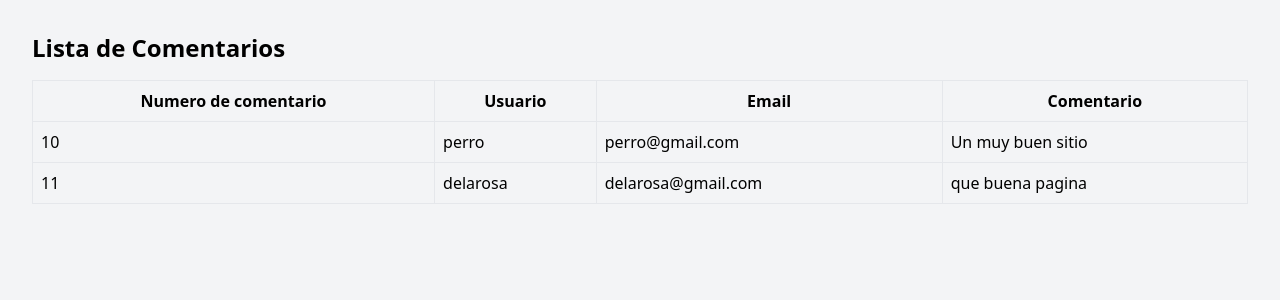
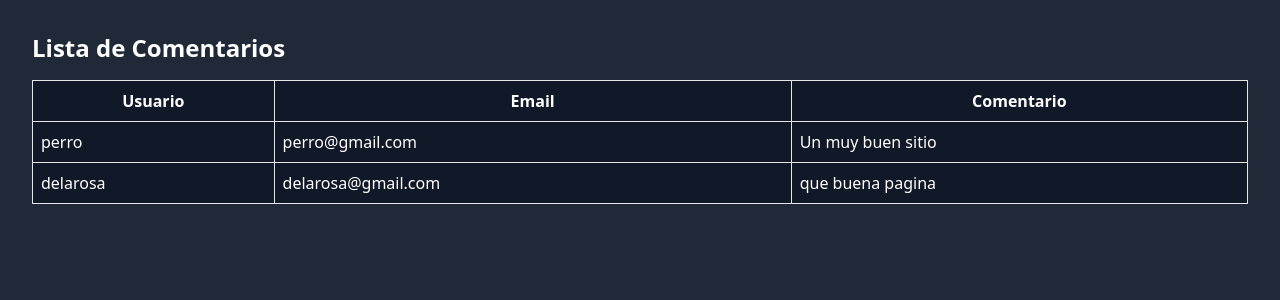
Before and after one commit to santiangofrancozx/rentalsWebsitePy, a Django app: page /showComments/ in a window 1280 px wide. Shown: the top 300 px of the page. Run offline with Django 4.2, Linux system fonts and the light colour scheme; data comes from the database, SQL or seed files in the repository.

Commit message:
Tablas azules sabrosas

```diff
--- a/search/templates/showComments.html
+++ b/search/templates/showComments.html
@@ -7,15 +7,14 @@
     <!-- Agrega el enlace a tu archivo de estilos de Tailwind -->
     <link href="https://cdn.jsdelivr.net/npm/tailwindcss@2.2.19/dist/tailwind.min.css" rel="stylesheet">
 </head>
-<body class="bg-gray-100 p-8">
+<body class="bg-gray-800 text-white p-8">
 
     <h2 class="text-2xl font-bold mb-4">Lista de Comentarios</h2>
 
     <div class="overflow-x-auto">
-        <table class="table-auto w-full border-collapse border">
+        <table class="table-auto w-full border-collapse border bg-gray-900 text-white">
             <thead>
                 <tr>
-                    <th class="border p-2">Numero de comentario</th>
                     <th class="border p-2">Usuario</th>
                     <th class="border p-2">Email</th>
                     <th class="border p-2">Comentario</th>
@@ -25,8 +24,6 @@
             <tbody>
                 {% for comment in comments %}
                 <tr>
-
-                    <td class="border p-2">{{ comment.id }}</td>
                     <td class="border p-2">{{ comment.username}}</td>
                     <td class="border p-2">{{ comment.email }}</td>
                     <td class="border p-2">{{ comment.comment}}</td>
--- a/search/templates/showReservation.html
+++ b/search/templates/showReservation.html
@@ -6,12 +6,12 @@
     <title>Lista de Usuarios</title>
     <link href="https://cdn.jsdelivr.net/npm/tailwindcss@2.2.19/dist/tailwind.min.css" rel="stylesheet">
 </head>
-<body class="bg-gray-100 p-8">
+<body class="bg-gray-800 text-white p-8">
 
     <h2 class="text-2xl font-bold mb-4">Lista de reservas</h2>
 
     <div class="overflow-x-auto">
-        <table class="table-auto w-full border-collapse border">
+        <table class="table-auto w-full border-collapse border bg-gray-900 text-white">
             <thead>
                 <tr>
                     <th class="border p-2">Id</th>
--- a/search/templates/showUsers.html
+++ b/search/templates/showUsers.html
@@ -7,12 +7,12 @@
     <!-- Agrega el enlace a tu archivo de estilos de Tailwind -->
     <link href="https://cdn.jsdelivr.net/npm/tailwindcss@2.2.19/dist/tailwind.min.css" rel="stylesheet">
 </head>
-<body class="bg-gray-100 p-8">
+<body class="bg-gray-800 text-white p-8"> <!-- Cambié bg-blue-100 a bg-gray-800 y texto a blanco -->
 
     <h2 class="text-2xl font-bold mb-4">Lista de Usuarios</h2>
 
     <div class="overflow-x-auto">
-        <table class="table-auto w-full border-collapse border">
+        <table class="table-auto w-full border-collapse border bg-gray-900 text-white"> <!-- Añadí bg-gray-900 y texto a blanco -->
             <thead>
                 <tr>
                     <th class="border p-2">Activo</th>
```
